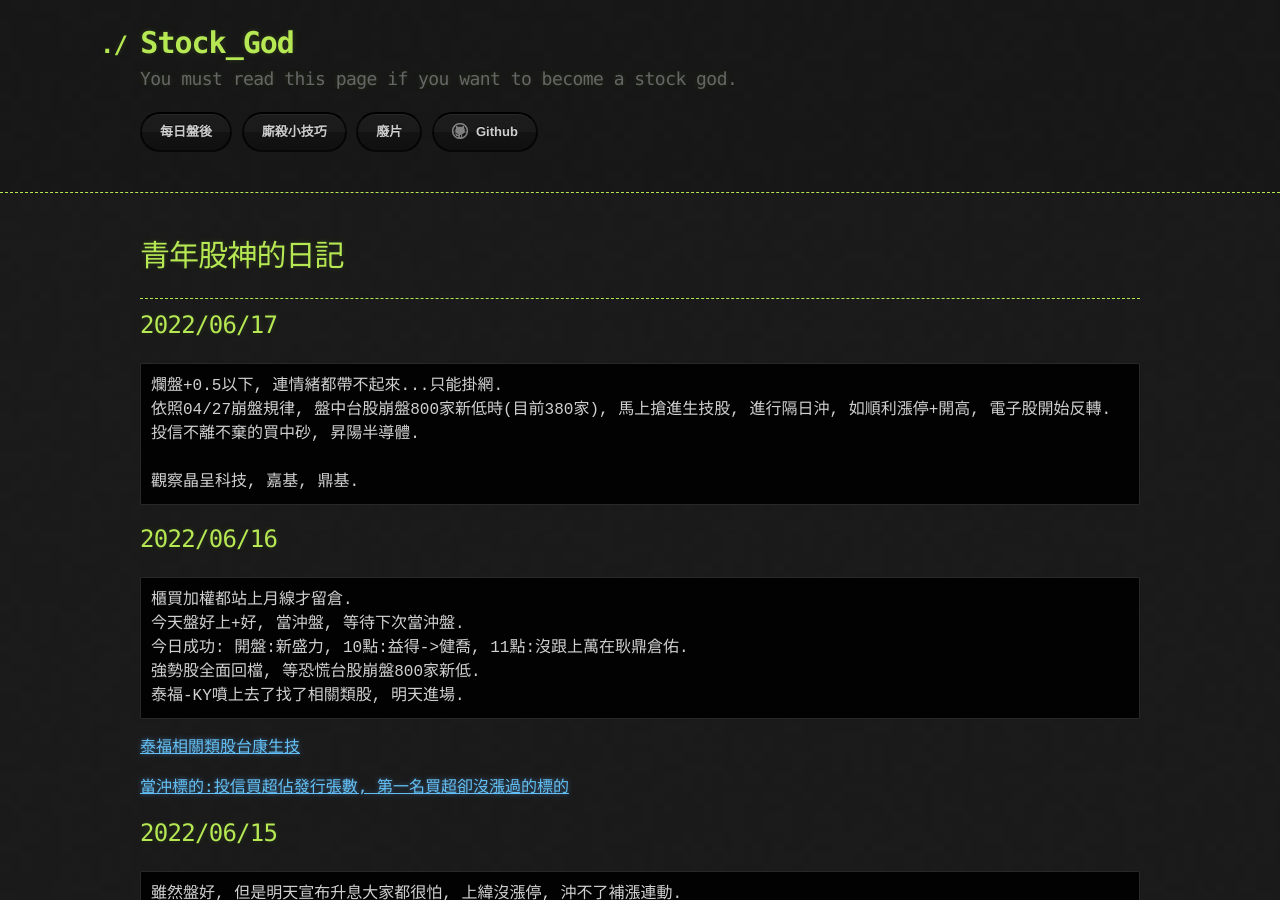
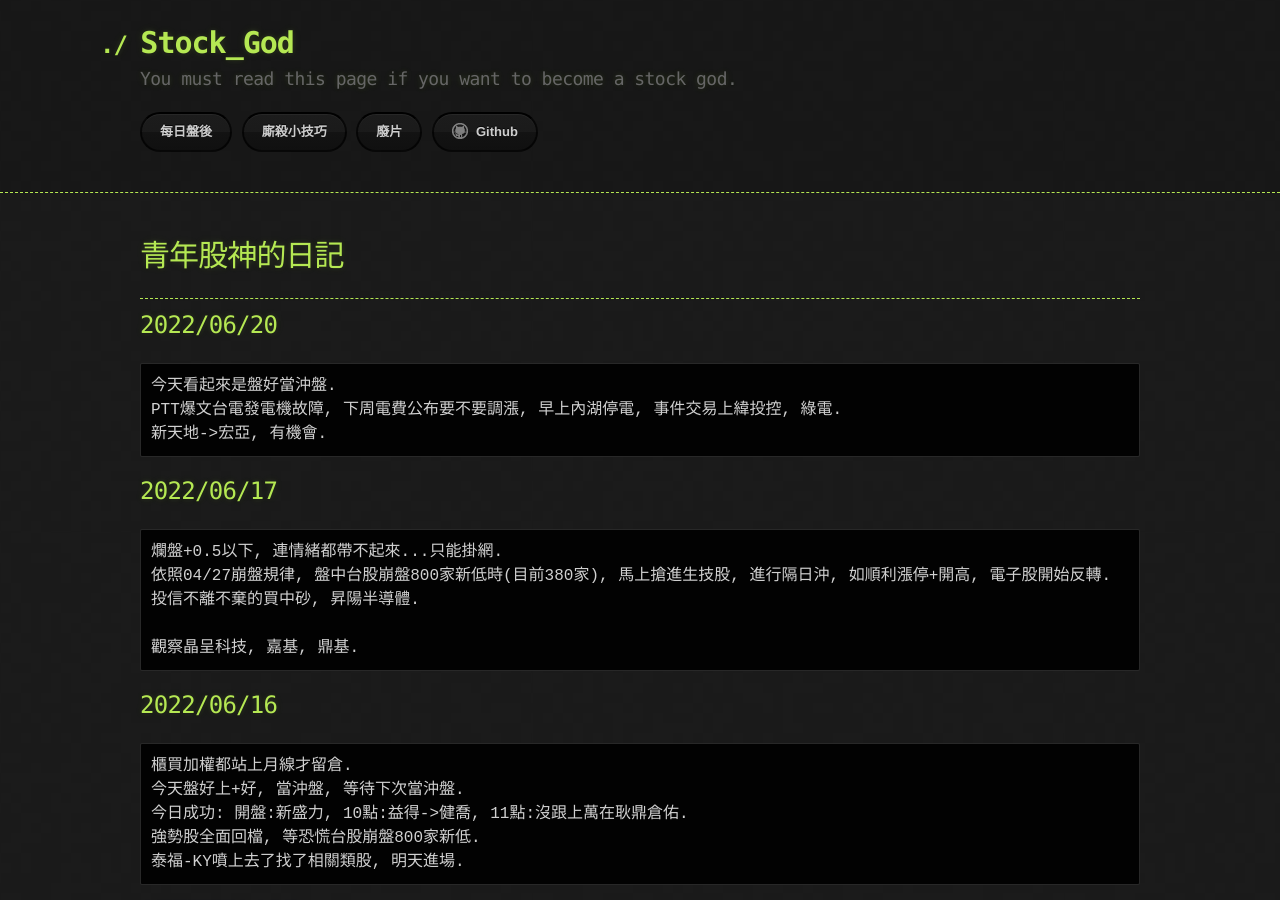
Before and after one commit to lepg5487/Stock_God, a Jekyll site: the page built from index.md, in a window 1280 px wide and 900 px high. Built offline with Jekyll 4.4.1, drawn with Linux system fonts in a browser that asks for light colours; our own code applies the rules of GitHub Pages for plain Markdown files.

Commit message:
Update index.md

````diff
--- a/index.md
+++ b/index.md
@@ -5,6 +5,13 @@ layout: testlayouts
 # 青年股神的日記
 
 ---
+
+## 2022/06/20
+```
+今天看起來是盤好當沖盤.
+PTT爆文台電發電機故障, 下周電費公布要不要調漲, 早上內湖停電, 事件交易上緯投控, 綠電.
+新天地->宏亞, 有機會.
+```
 
 ## 2022/06/17
 ```
````
